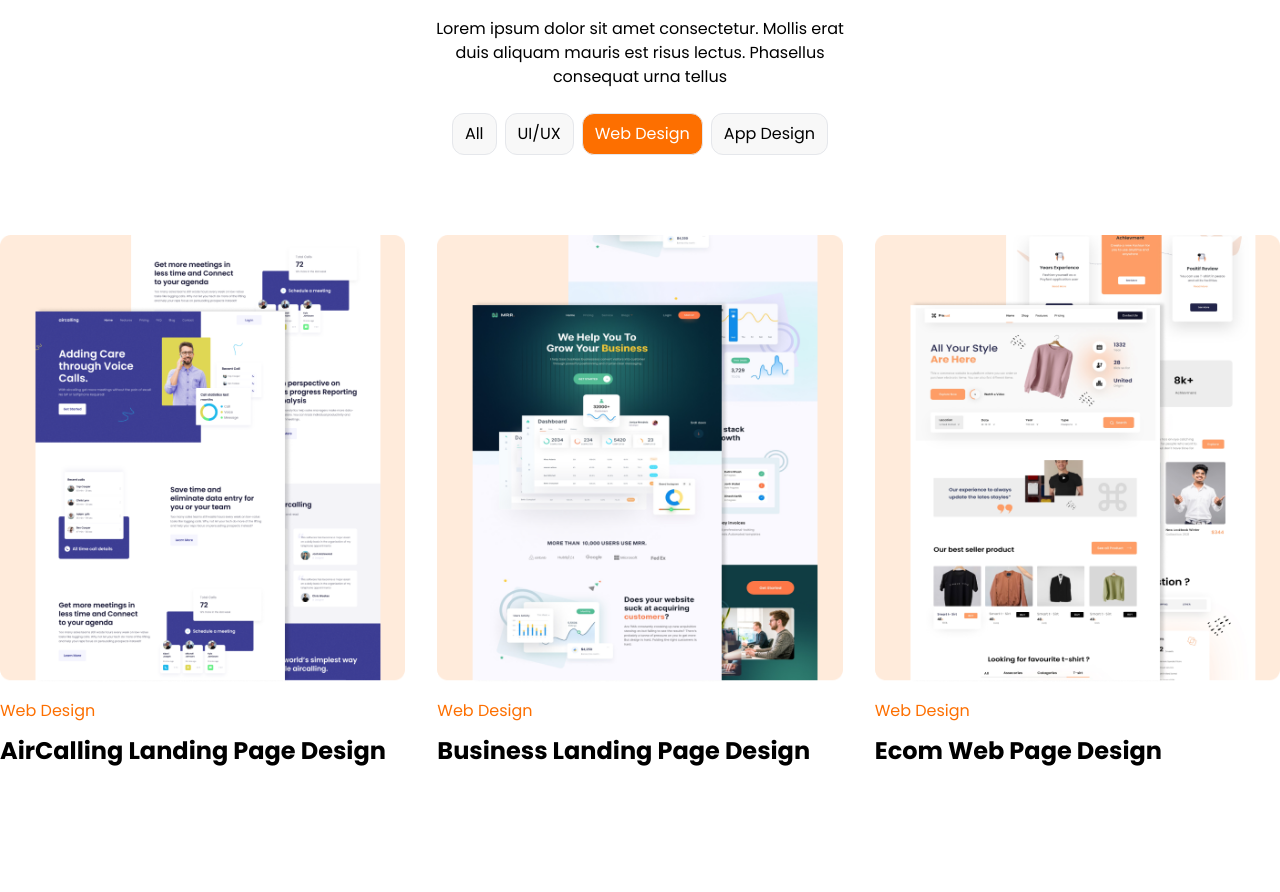
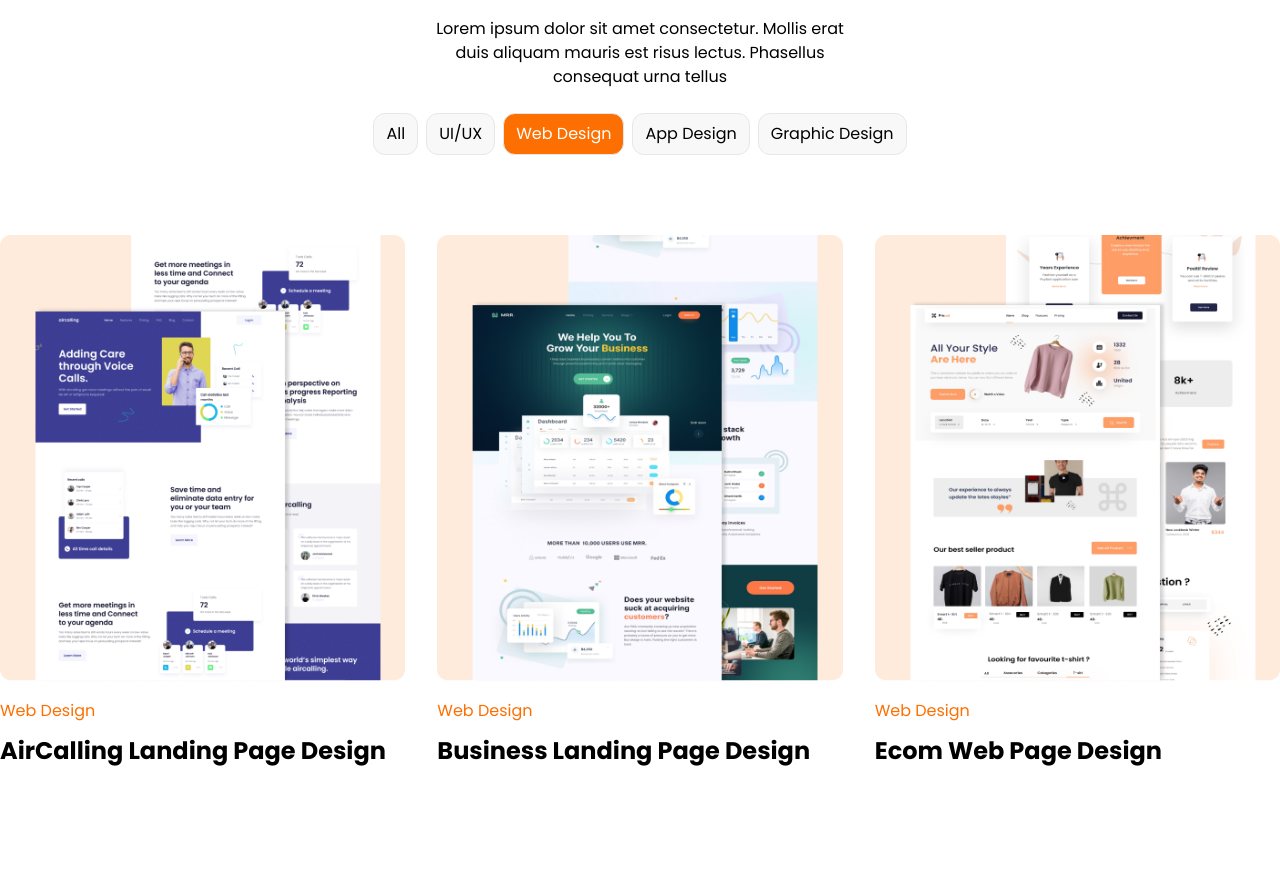
Before and after one commit to Eagl3Eyes/portfolio-tailwind, a plain HTML site: page index.html in a window 1280 px wide. Shown: the part 2213-3105 px from the top of the page. Drawn offline with nearby package versions, Linux system fonts and the light colour scheme.

Commit message:
Add files via upload

```diff
--- a/index.html
+++ b/index.html
@@ -280,7 +280,7 @@
         </div>
 
 
-        <div class="flex justify-center p-2 xl:p-0 mt-6 gap-2">
+        <div class="flex flex-wrap justify-center p-2 xl:p-0 mt-6 gap-2">
             <button
                 class="px-2 py-2 md:px-3 md:py-2 lg:px-3 lg:py-2 xl:px-3 xl:py-2 rounded-xl text-black hover:text-white bg-[#F8F8F8] hover:bg-orange-600 border">All</button>
             <button
@@ -289,9 +289,9 @@
                 Design</button>
             <button class="px-1 py-1 md:px-3 md:py-2 lg:px-3 lg:py-2 xl:px-3 xl:py-2 rounded-xl text-black hover:text-white bg-[#F8F8F8] hover:bg-orange-600 border">App
                 Design</button>
-            <!-- <button
+            <button
                 class="px-1 py-1 md:px-3 md:py-2 lg:px-3 lg:py-2 xl:px-3 xl:py-2 rounded-xl text-black hover:text-white bg-[#F8F8F8] hover:bg-orange-600 border">Graphic
-                Design</button> -->
+                Design</button>
         </div>
 
 
```
